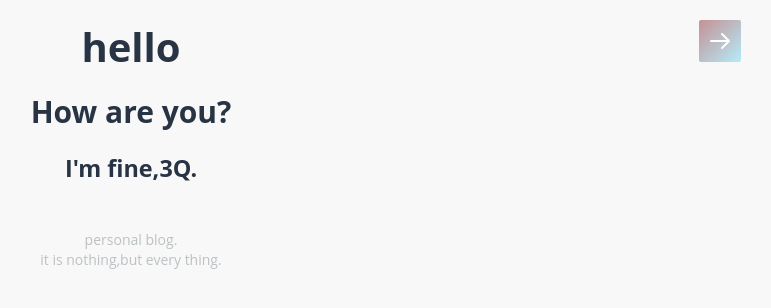
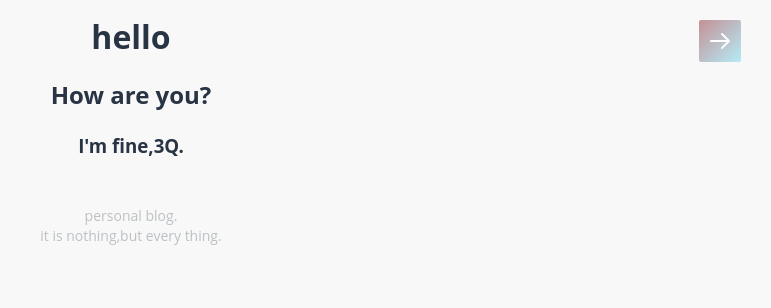
Before and after one commit to linbinhan/linbinhan.github.io, a Jekyll site: the page built from index.html, in a window 1280 px wide. Shown: the top 308 px of the page, without its empty margins (509-1280 px from the left). Built offline with Jekyll 4.4.1, drawn with Linux system fonts in a browser that asks for light colours.

Commit message:
Update 9-page.sass

```diff
--- a/_sass/9-page.sass
+++ b/_sass/9-page.sass
@@ -12,4 +12,3 @@
 // Home Page
 #home
   text-align: center
-  font-size: 20px
```
